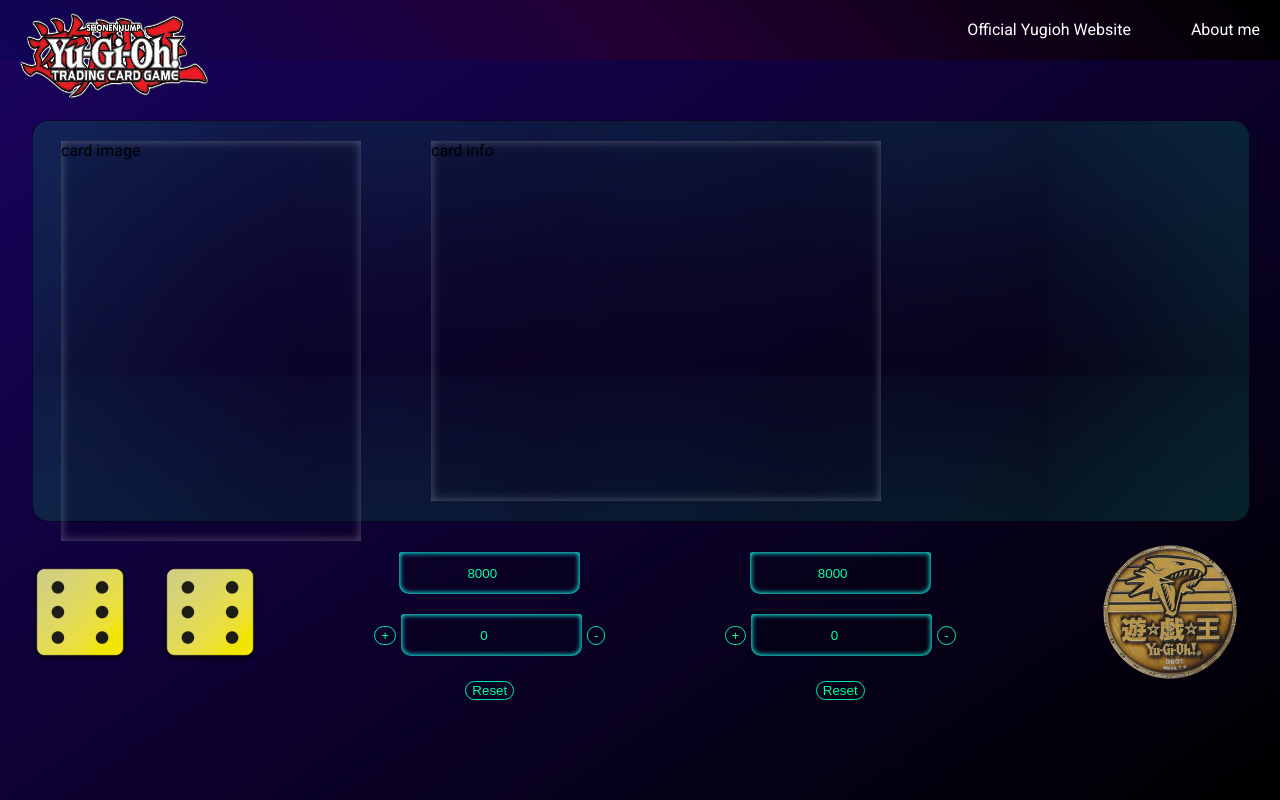
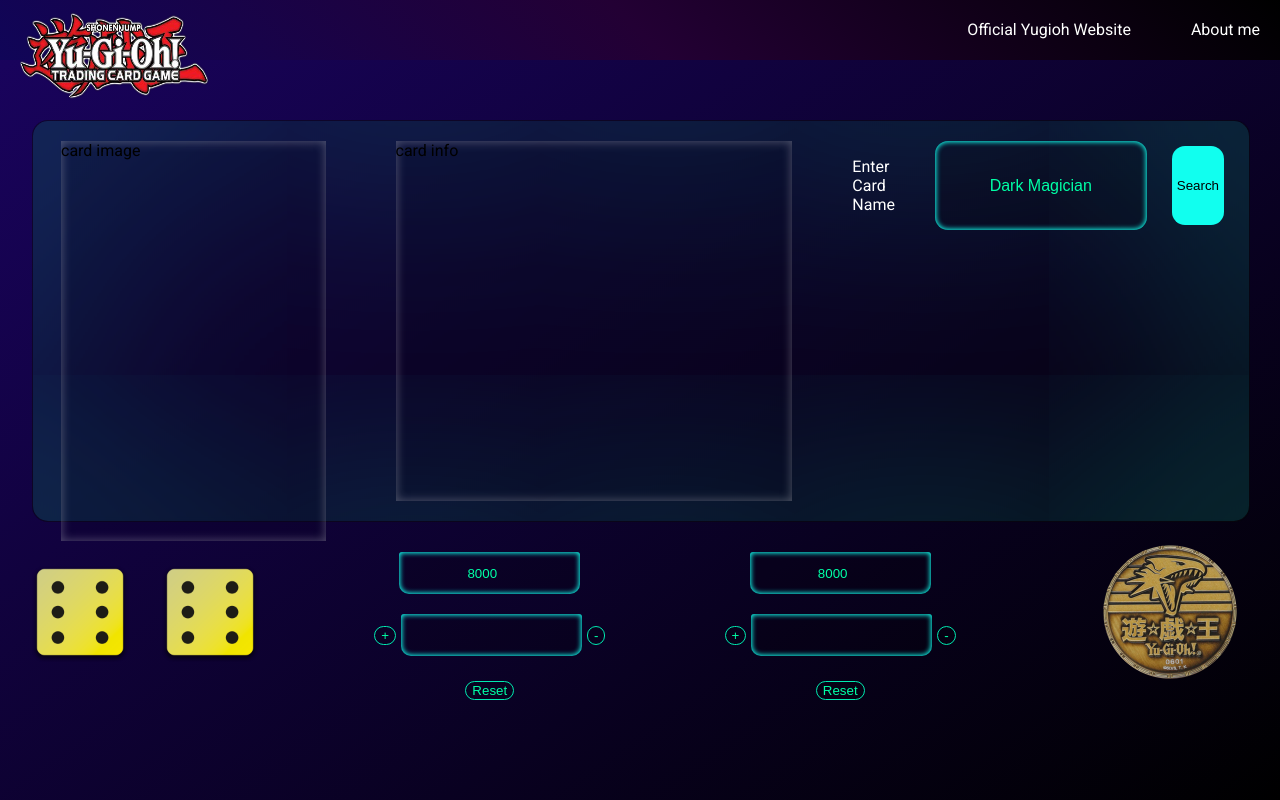
Before and after one commit to siddhN1811/Yugioh_card_finder, a React (Vite) app in the folder YuGiOh_Card_Finder/: page / in a window 1280 px wide. Built offline with nearby package versions, Linux system fonts and the light colour scheme.

Commit message:
search suggestions

```diff
--- a/YuGiOh_Card_Finder/package.json
+++ b/YuGiOh_Card_Finder/package.json
@@ -10,6 +10,7 @@
     "preview": "vite preview"
   },
   "dependencies": {
+    "axios": "^1.5.0",
     "react": "^18.2.0",
     "react-dom": "^18.2.0"
   },
--- a/YuGiOh_Card_Finder/src/components/cardSearch/cardSearch.css
+++ b/YuGiOh_Card_Finder/src/components/cardSearch/cardSearch.css
@@ -0,0 +1,74 @@
+
+.card-search-container {
+    display: flex;
+    flex-direction: column;
+    gap: 20px;
+    padding: 20px;
+    margin-left: 20px;
+    font-weight: 500;
+    color: rgb(255, 255, 255);
+    align-items: center;
+    justify-content: center;
+  }
+  .search-bar{
+    display: flex;
+    flex-direction: row;
+    gap: 20px;
+}
+
+  .card-search-container input {
+    text-align: center;
+    background-color: rgba(0, 0, 0, 0.164);
+    border-radius: 13px;
+    width: 15vw;
+    border: none;
+    color: rgb(0, 255, 166);
+    outline: none;
+    box-shadow: inset 0px 0px 5px 1px #11ffef;
+    padding: 10px;
+    font-size: 16px;
+  }
+
+  .card-search-container button {
+    background-color: #11ffef;
+    border: none;
+    border-radius: 13px;
+    color: #000;
+    padding: 10px 20px;
+    cursor: pointer;
+    transition: background-color 0.3s ease;
+    font-weight: 500;
+    padding: 5px;
+  }
+
+  .card-search-container button:hover {
+    background-color: #0bc05c;
+  }
+
+
+
+
+
+  .suggestions {
+    background-color: rgba(0, 0, 0, 0.164);
+    border-radius: 13px;
+    color: rgb(0, 255, 166);
+    max-height: 250px;
+    overflow-y: auto;
+    width: calc(23vw - 2px);
+    z-index: 1;
+    list-style-type: none;
+    margin: 0;
+    padding: 0;
+    margin-left: 5vw;
+  }
+
+  .suggestions li {
+    padding: 10px;
+    cursor: pointer;
+    transition: background-color 0.3s ease;
+  }
+
+  .suggestions li:hover {
+    background-color: #0bc0c0;
+  }
--- a/YuGiOh_Card_Finder/src/components/cardSearch/cardSearch.jsx
+++ b/YuGiOh_Card_Finder/src/components/cardSearch/cardSearch.jsx
@@ -0,0 +1,93 @@
+import  { useState} from "react";
+import axios from "axios";
+import "./cardSearch.css";
+
+const CardSearch = () => {
+  const [cardName, setCardName] = useState("Dark Magician");
+  const [suggestions, setSuggestions] = useState([]);
+  const [selectedSuggestion, setSelectedSuggestion] = useState("");
+  const [showSuggestions, setShowSuggestions] = useState(false);
+
+  const handleInputChange = async (e) => {
+    const value = e.target.value;
+    setCardName(value);
+
+    if (value === "") {
+      setSuggestions([]);
+      setShowSuggestions(false);
+      return;
+    }
+
+    try {
+      const response = await axios.get(
+        `https://db.ygoprodeck.com/api/v7/cardinfo.php?fname=${encodeURIComponent(
+          value
+        )}`
+      );
+
+      const cardSuggestions = response.data.data.map((card) => card.name);
+      setSuggestions(cardSuggestions);
+      setShowSuggestions(true);
+    } catch (error) {
+      console.error("Error fetching card suggestions:", error);
+    }
+  };
+
+  const handleSuggestionClick = (suggestion) => {
+    setSelectedSuggestion(suggestion);
+    setCardName(suggestion);
+    setSuggestions([]);
+    setTimeout(() => {
+      setShowSuggestions(false);
+    }, 100);
+  };
+
+  const handleButtonClick = async () => {
+    try {
+      const response = await axios.get(
+        `https://db.ygoprodeck.com/api/v7/cardinfo.php?fname=${encodeURIComponent(
+          cardName
+        )}`
+      );
+
+      console.log(response.data);
+    } catch (error) {
+      console.error("Error fetching card data:", error);
+    }
+  };
+
+  return (
+    <div className="card-search-container">
+      <div className="search-bar">
+        <p>Enter Card Name</p>
+        <input
+          type="text"
+          value={cardName}
+          onChange={handleInputChange}
+          onBlur={() => {
+            setTimeout(() => {
+              setShowSuggestions(false);
+            }, 100);
+          }}
+        />
+        <button onClick={handleButtonClick}>Search</button>
+      </div>
+      <div>
+        {showSuggestions && suggestions.length > 0 && (
+          <ul className="suggestions active">
+            {suggestions.map((suggestion, index) => (
+              <li
+                key={index}
+                onClick={() => handleSuggestionClick(suggestion)}
+              >
+                {suggestion}
+              </li>
+            ))}
+          </ul>
+        )}
+      </div>
+    </div>
+  );
+};
+
+export default CardSearch;
--- a/YuGiOh_Card_Finder/src/components/lpCounter/LPCounter.css
+++ b/YuGiOh_Card_Finder/src/components/lpCounter/LPCounter.css
@@ -11,7 +11,7 @@
     height: 40px;
 
 }
-input{
+.lp-counter-container input{
     background-color: rgba(0, 0, 0, 0.164);
     border-radius: 3px 3px 10px 10px ;
     /* border: 3px solid #00eab0; */
--- a/YuGiOh_Card_Finder/src/components/lpCounter/LPCounter.jsx
+++ b/YuGiOh_Card_Finder/src/components/lpCounter/LPCounter.jsx
@@ -2,28 +2,43 @@
 import "./LPCounter.css";
 
 const LPCounter = () => {
-  const [lpValue,setLpValue] = useState(8000);
-  const [inputValue,setInputValue] = useState(0);
+  const [lpValue, setLpValue] = useState(8000);
+  const [inputValue, setInputValue] = useState("");
 
-  const DecreaseLp = (value)=>{
-    setLpValue(lpValue-value);
+  const setLp = (e)=>{
+    setLpValue(e.target.value)
   }
-  const IncreaseLP = (value)=>{
-    setLpValue(lpValue+parseInt(value));
 
-  }
-  const TakeInput=(e)=>{
-    setInputValue(e.target.value)
-  }
+  const DecreaseLp = () => {
+    setLpValue(lpValue - parseInt(inputValue));
+  };
+
+  const IncreaseLP = () => {
+    setLpValue(lpValue + parseInt(inputValue));
+  };
+
+  const TakeInput = (e) => {
+    setInputValue(e.target.value);
+  };
+
   return (
     <div className="lp-counter-container">
-      <input type="number"  value={lpValue}/>
+      <input
+        type="number"
+        value={lpValue}
+        onChange={setLp}
+      />
 
       <div className="lp-changer">
-        <button onClick={()=>IncreaseLP(inputValue) }>+</button>
-        <input type="number"  onChange={TakeInput} value={inputValue}/>
-        <button onClick={()=>DecreaseLp(inputValue)}>-</button>
-      </div><button onClick={()=>setLpValue(8000)}>Reset</button>
+        <button onClick={IncreaseLP}>+</button>
+        <input
+          type="number"
+          onChange={TakeInput}
+          value={inputValue}
+        />
+        <button onClick={DecreaseLp}>-</button>
+      </div>
+      <button onClick={() => setLpValue(8000)}>Reset</button>
     </div>
   );
 };
--- a/YuGiOh_Card_Finder/src/sections/cardFinder/CardFinder.jsx
+++ b/YuGiOh_Card_Finder/src/sections/cardFinder/CardFinder.jsx
@@ -1,4 +1,5 @@
 import CardInformation from "../../components/cardInformation/CardInformation";
+import CardSearch from "../../components/cardSearch/cardSearch";
 import Cardviewer from "../../components/cardViewer/CardViewer";
 import "./CardFinder.css"
 
@@ -9,6 +10,7 @@
         <div className="card-finder-container">
         <Cardviewer />
         <CardInformation />
+        <div><CardSearch  /></div>
         </div>
 
     );
```
Also changed, not shown: 1 other file (tests, documents, lock files or other folders).
